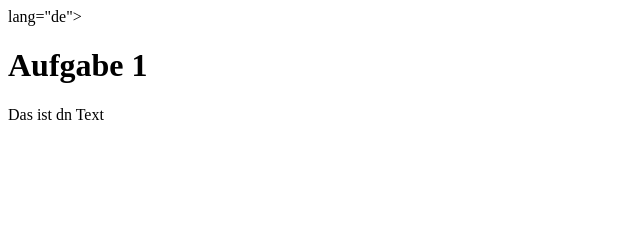
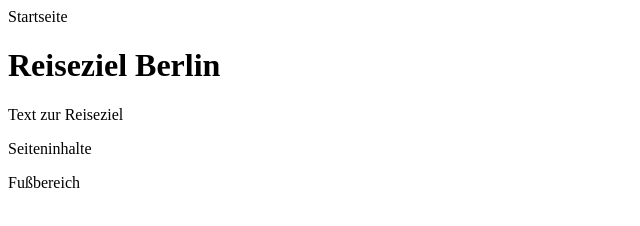
Before and after one commit to Duvid19/GIS-Praktikum-, a plain HTML site: page Aufgabe1/index.html in a window 1280 px wide. Shown: the whole page, without its empty margins (0-640 px from the left). Drawn offline with Linux system fonts and the light colour scheme.

Commit message:
Update index.html

```diff
--- a/Aufgabe1/index.html
+++ b/Aufgabe1/index.html
@@ -1,15 +1,22 @@
 <!DOCTYPE html>
-<html> lang="de">
+<html lang="de">
  <head>
  <meta charset="utf-8"/>
- <title> Aufgabe 1 </title>
+ <meta name = " viewport" content="width=device-width, initial-scale=1.0" />
+ <meta name = "description" content= "Beschreibung der Seite"/>
+ <meta name = "author" content = "Duvid"/>
+ <title> Reisecontent </title>
 </head>
-
  <body>
-    <h1> Aufgabe 1 </h1>
-    <p> Das ist dn Text </p>
+     <div>
+     <header> Startseite</header>
+    <h1> Reiseziel Berlin </h1>
+    <p> Text zur Reiseziel  </p>
+    </div>
+    <main>
+        <p>Seiteninhalte</p>
+    </main>
+    <footer> Fußbereich </footer>
     </body>
 
-
-
 </html>
```
